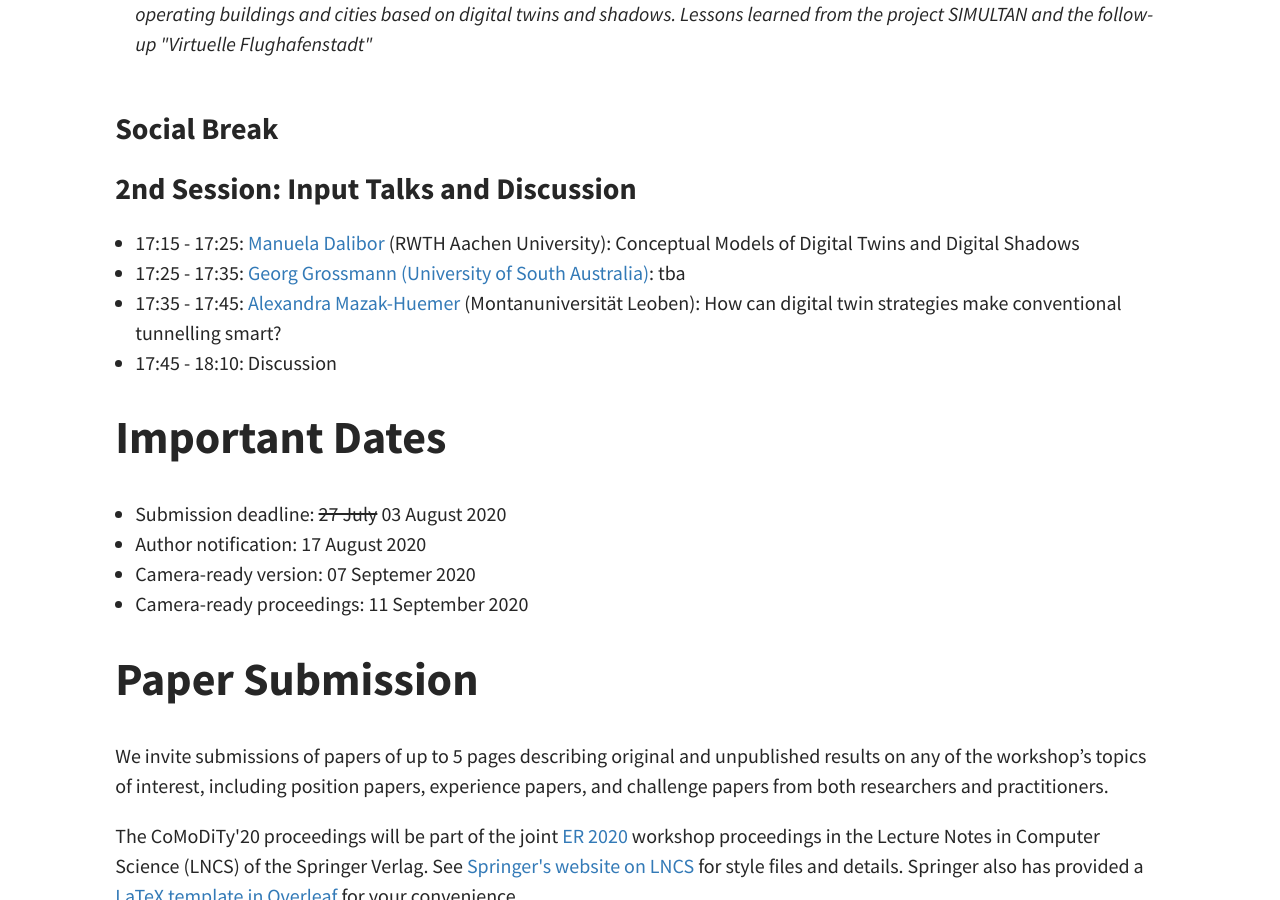
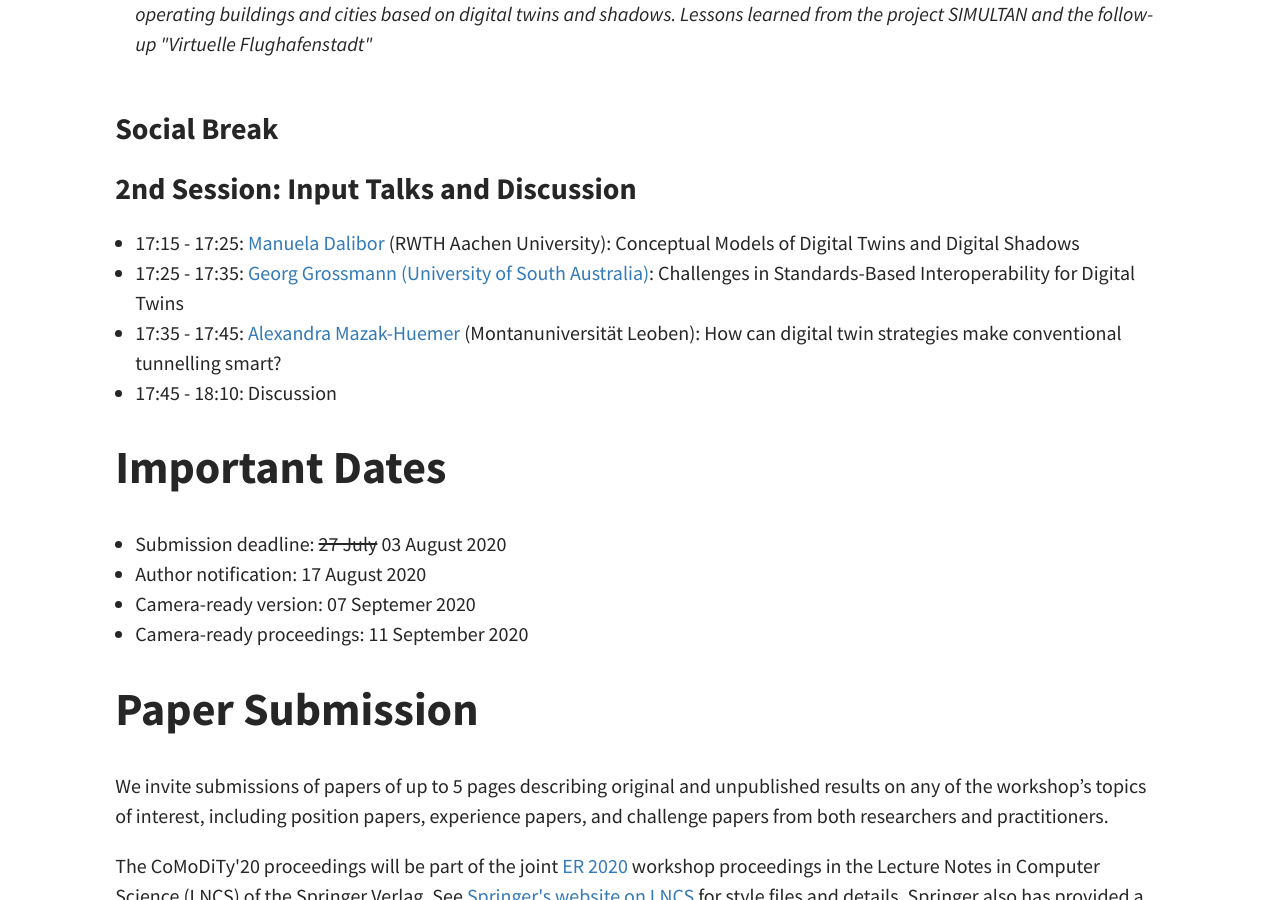
Before and after one commit to comodity/comodity.github.io, a Jekyll site: the page built from index.html, in a window 1280 px wide and 900 px high, scrolled down 2412 px. Built offline with Jekyll 4.4.1, drawn with Linux system fonts in a browser that asks for light colours; the list of posts is cut into pages by our own code.

Commit message:
Update home.html

```diff
--- a/_layouts/home.html
+++ b/_layouts/home.html
@@ -115,7 +115,7 @@ Starting time may change to match overall conference organization.
         17:15 - 17:25: <a href="https://www.se-rwth.de/staff/dalibor/">Manuela Dalibor</a> (RWTH Aachen University): Conceptual Models of Digital Twins and Digital Shadows
     </li>
     <li>
-        17:25 - 17:35: <a href="https://people.unisa.edu.au/Georg.Grossmann">Georg Grossmann (University of South Australia)</a>: tba
+        17:25 - 17:35: <a href="https://people.unisa.edu.au/Georg.Grossmann">Georg Grossmann (University of South Australia)</a>: Challenges in Standards-Based Interoperability for Digital Twins
     </li>
     <li>
         17:35 - 17:45: <a href="http://www.subsurface.at/">Alexandra Mazak-Huemer</a> (Montanuniversität Leoben): How can digital twin strategies make conventional tunnelling smart?
```
